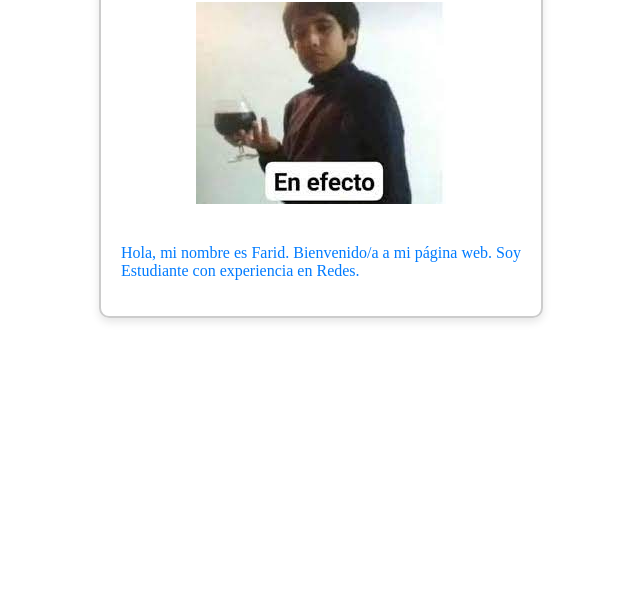
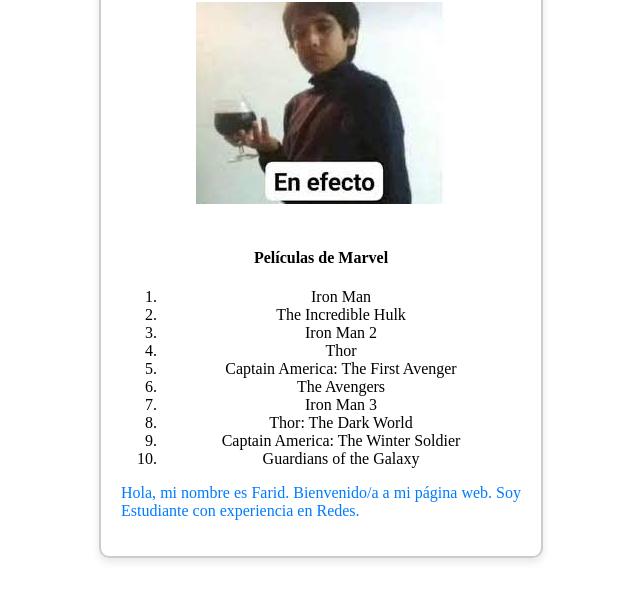
Before and after one commit to sheko7u7/test1Erick, a plain HTML site: page index.html in a window 1280 px wide. Shown: the part 108-708 px from the top of the page, without its empty margins (319-959 px from the left). Drawn offline with Linux system fonts and the light colour scheme.

Commit message:
Agregando lista ordenada

```diff
--- a/index.html
+++ b/index.html
@@ -13,6 +13,22 @@
     <div class="tarjeta" align="center">
         <h1>Mi Tarjeta de Presentación</h1>
         <img src="./SIS.jpeg" alt="Imagen de perfil">
+
+        <h4>Películas de Marvel</h4>
+
+    <ol>
+        <li>Iron Man</li>
+        <li>The Incredible Hulk</li>
+        <li>Iron Man 2</li>
+        <li>Thor</li>
+        <li>Captain America: The First Avenger</li>
+        <li>The Avengers</li>
+        <li>Iron Man 3</li>
+        <li>Thor: The Dark World</li>
+        <li>Captain America: The Winter Soldier</li>
+        <li>Guardians of the Galaxy</li>
+    </ol>
+
         <p>Hola, mi nombre es Farid. Bienvenido/a a mi página web. Soy Estudiante con experiencia en Redes.</p>
     </div>
 
```
